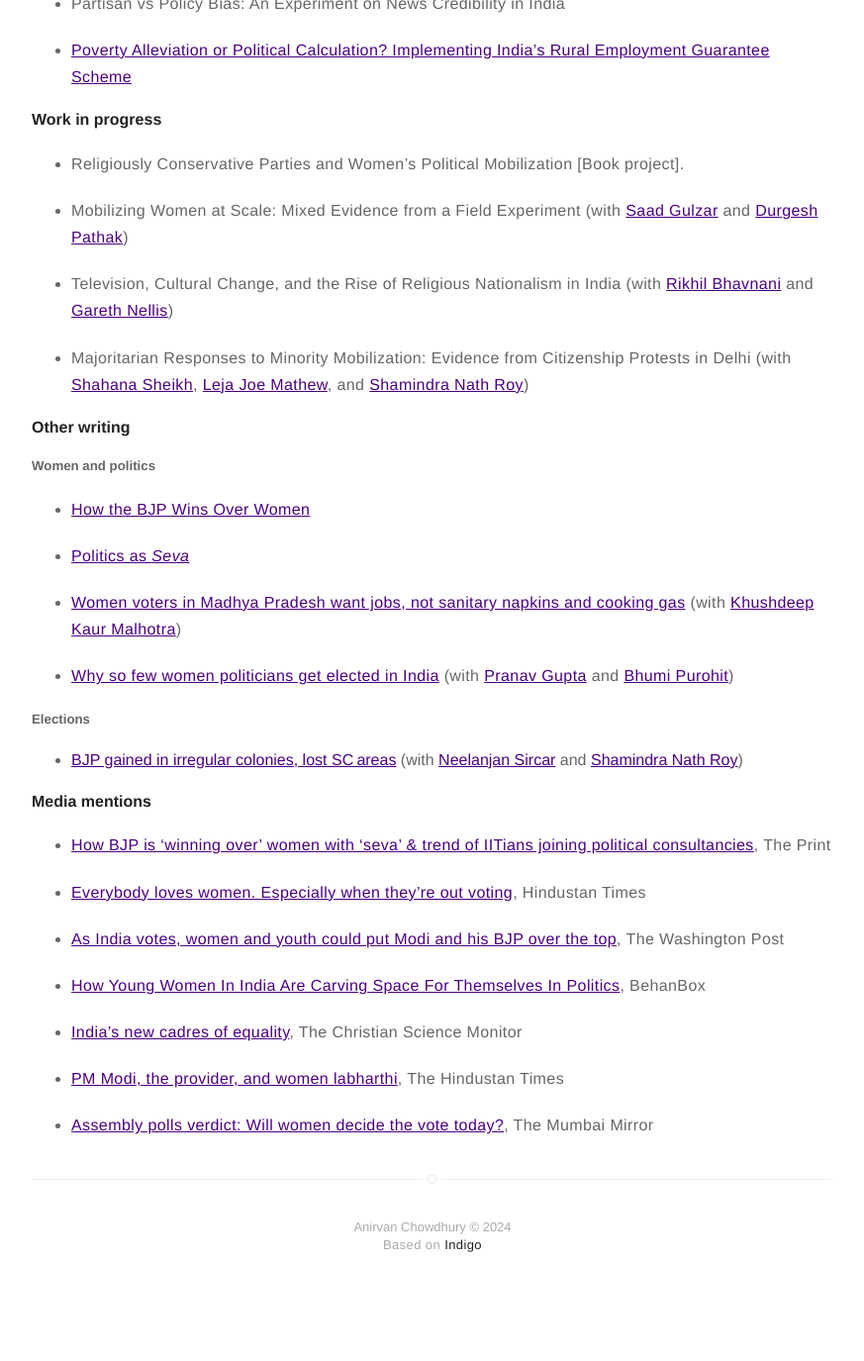
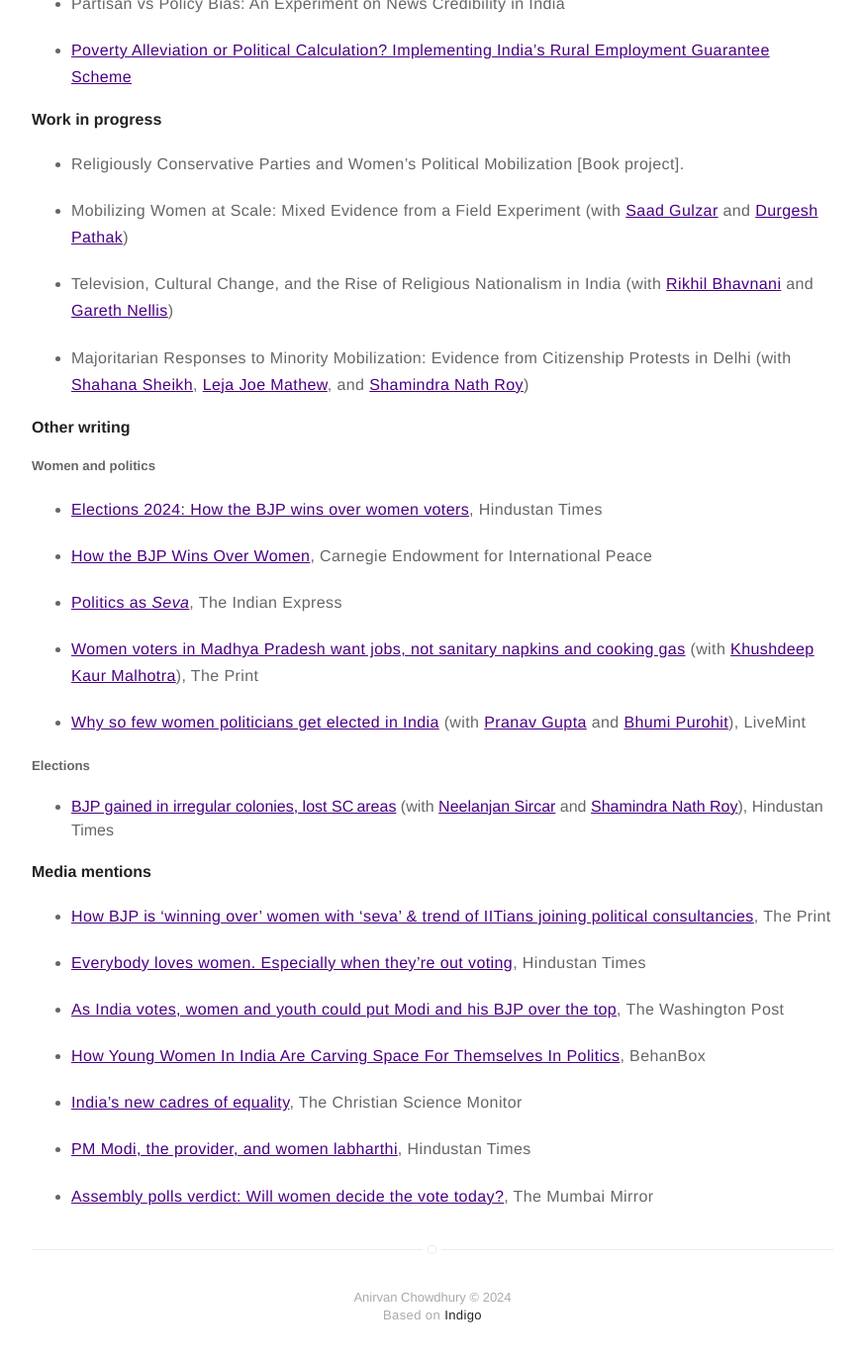
Before and after one commit to anirvanchowdhury/anirvanchowdhury.github.io, a Jekyll site: the page built from research.md, in a window 1280 px wide and 1400 px high, scrolled down 1683 px. Shown: the top 1375 px of the window at 99% size, without its empty margins (203-1076 px from the left). Built offline with Jekyll 4.4.1, drawn with Linux system fonts in a browser that asks for light colours; before the commit the page ends 3012 px from its top, so only the background shows below that.

Commit message:
Update research.md

```diff
--- a/research.md
+++ b/research.md
@@ -48,16 +48,18 @@ For a sketch of the argument, research design, and evidence, please click [here]
 #### Other writing
 ##### Women and politics
 
-* [How the BJP Wins Over Women](https://carnegieendowment.org/2024/04/26/how-bjp-wins-over-women-pub-92288)
+* [Elections 2024: How the BJP wins over women voters](https://www.hindustantimes.com/india-news/elections-2024-how-the-bjp-wins-over-women-voters-101714331723300.html), Hindustan Times
 
-* [Politics as _Seva_](https://indianexpress.com/article/opinion/women-prefer-modi-bjp-9093597/)
+* [How the BJP Wins Over Women](https://carnegieendowment.org/2024/04/26/how-bjp-wins-over-women-pub-92288), Carnegie Endowment for International Peace
 
-* [Women voters in Madhya Pradesh want jobs, not sanitary napkins and cooking gas](https://theprint.in/opinion/women-voters-in-madhya-pradesh-want-jobs-not-sanitary-napkins-and-cooking-gas/155742/) (with [Khushdeep Kaur Malhotra](https://www.ideasforindia.in/profile/khusdeep.html))
+* [Politics as _Seva_](https://indianexpress.com/article/opinion/women-prefer-modi-bjp-9093597/), The Indian Express
 
-* [Why so few women politicians get elected in India](https://www.livemint.com/elections/lok-sabha-elections/why-so-few-women-politicians-get-elected-in-india-1557134520487.html) (with [Pranav Gupta](https://polisci.berkeley.edu/people/person/pranav-gupta) and [Bhumi Purohit](https://polisci.berkeley.edu/people/person/bhumi-purohit))
+* [Women voters in Madhya Pradesh want jobs, not sanitary napkins and cooking gas](https://theprint.in/opinion/women-voters-in-madhya-pradesh-want-jobs-not-sanitary-napkins-and-cooking-gas/155742/) (with [Khushdeep Kaur Malhotra](https://www.ideasforindia.in/profile/khusdeep.html)), The Print
+
+* [Why so few women politicians get elected in India](https://www.livemint.com/elections/lok-sabha-elections/why-so-few-women-politicians-get-elected-in-india-1557134520487.html) (with [Pranav Gupta](https://polisci.berkeley.edu/people/person/pranav-gupta) and [Bhumi Purohit](https://polisci.berkeley.edu/people/person/bhumi-purohit)), LiveMint
 
 ##### Elections
-* [BJP gained in irregular colonies, lost SC areas](https://www.hindustantimes.com/assembly-elections/bjp-gained-in-irregular-colonies-lost-sc-areas/story-sDxORRAPLDcQcXjhZs4IAL.html) (with [Neelanjan Sircar](https://www.cprindia.org/people/neelanjan-sircar) and [Shamindra Nath Roy](https://www.cprindia.org/people/shamindra-nath-roy))
+* [BJP gained in irregular colonies, lost SC areas](https://www.hindustantimes.com/assembly-elections/bjp-gained-in-irregular-colonies-lost-sc-areas/story-sDxORRAPLDcQcXjhZs4IAL.html) (with [Neelanjan Sircar](https://www.cprindia.org/people/neelanjan-sircar) and [Shamindra Nath Roy](https://www.cprindia.org/people/shamindra-nath-roy)), Hindustan Times
 
 
 #### Media mentions
```
Also changed, not shown: other parts of research.md (+1 -1 lines).
